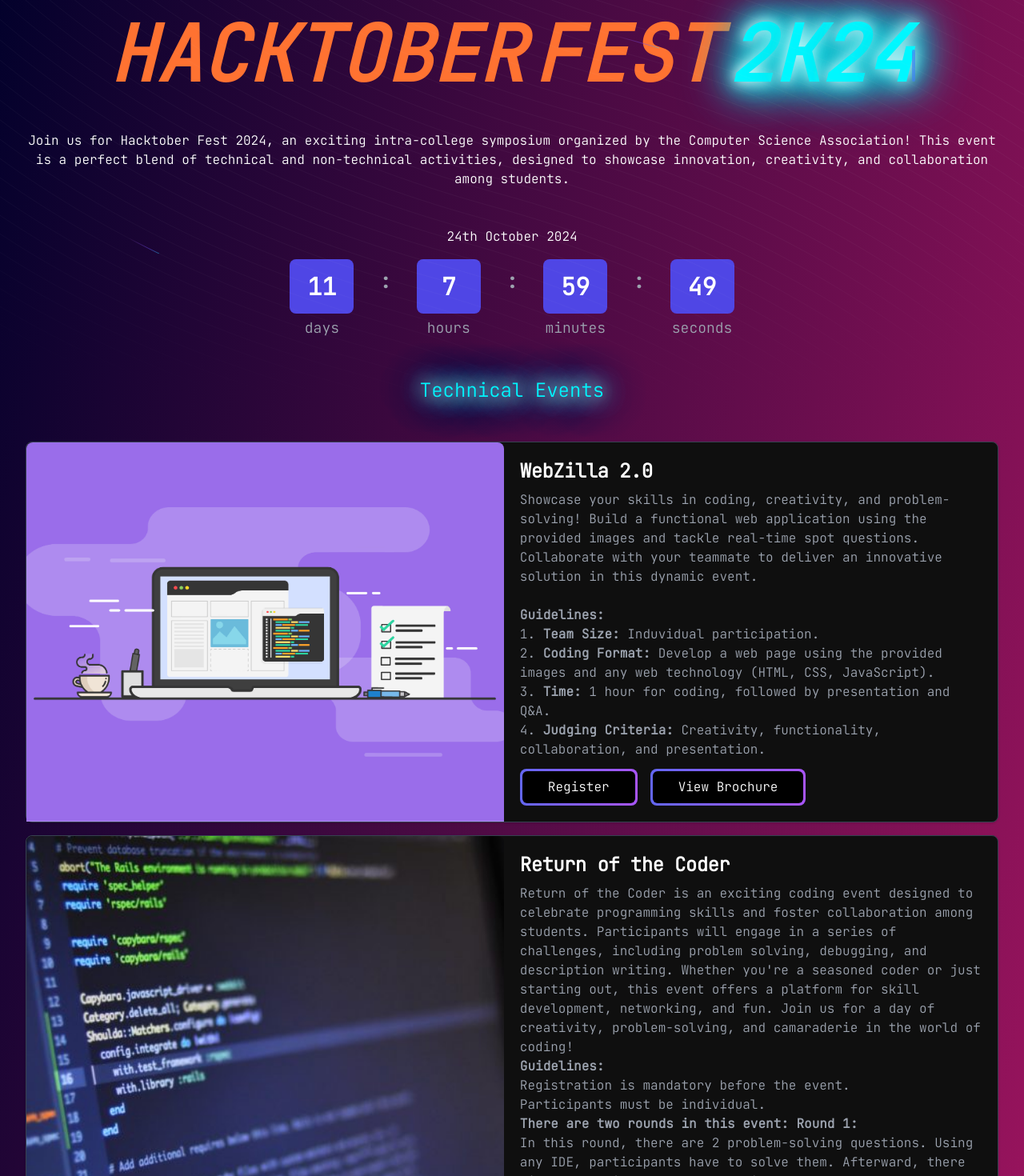
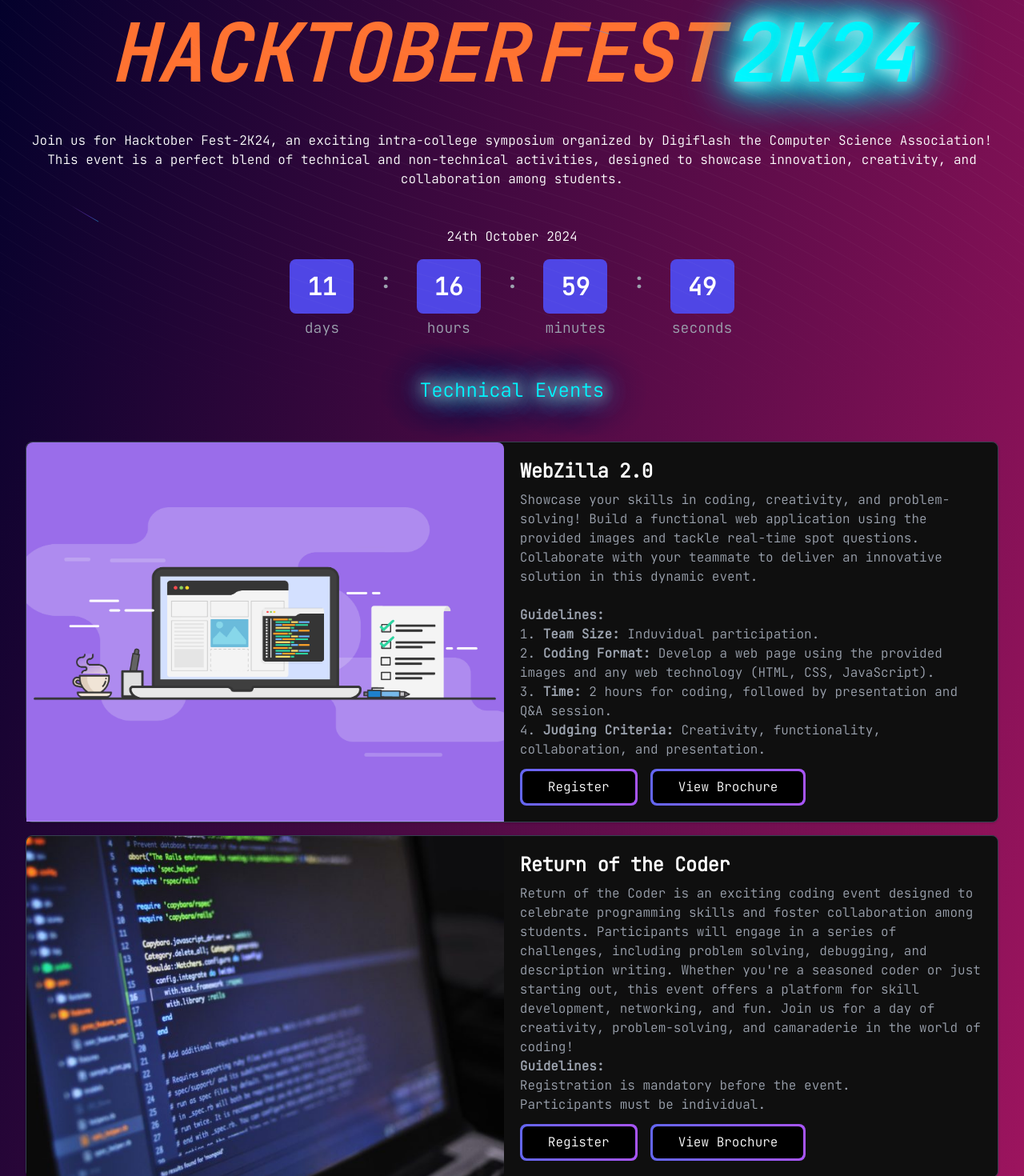
Before and after one commit to pragadeeshnehru/DigiFlash-Website, a React (Vite) app in the folder hacktoberfest-digiflash/: page / in a window 1280 px wide. Shown: the part 100-1570 px from the top of the page at 80% size. Built offline with nearby package versions, Linux system fonts and the light colour scheme.

Commit message:
changes 2

```diff
--- a/hacktoberfest-digiflash/src/components/sections/Hacktoberfest.jsx
+++ b/hacktoberfest-digiflash/src/components/sections/Hacktoberfest.jsx
@@ -39,7 +39,7 @@ const RevealOnScroll = ({ children }) => {
 };
 
 export default function Hacktoberfest() {
-  const targetDate = "2024-10-24T00:00:00";
+  const targetDate = "2024-10-24T09:00:00";
   const technicalEvents = [
     {
       title: "WebZilla 2.0",
@@ -48,7 +48,7 @@ export default function Hacktoberfest() {
           <strong>Guidelines:</strong><br/>
           1. <strong>Team Size:</strong> Induvidual participation.<br/>
           2. <strong>Coding Format:</strong> Develop a web page using the provided images and any web technology (HTML, CSS, JavaScript).<br/>
-          3. <strong>Time:</strong> 1 hour for coding, followed by presentation and Q&A.<br/>
+          3. <strong>Time:</strong> 2 hours for coding, followed by presentation and Q&A session.<br/>
           4. <strong>Judging Criteria:</strong> Creativity, functionality, collaboration, and presentation.
         `,
       image: "/events/webdesign.avif",
@@ -69,16 +69,6 @@ export default function Hacktoberfest() {
           <li>Registration is mandatory before the event.</li>
           <li>Participants must be individual.</li>
         </ul>
-
-        <strong>There are two rounds in this event:</strong>
-
-        <strong>Round 1:</strong>
-        <p>In this round, there are 2 problem-solving questions. Using any IDE, participants have to solve them.
-        Afterward, there will be 10 minutes for evaluation and result announcements.</p>
-
-        <strong>Round 2:</strong>
-        <p>This round includes 3 questions in total: one for debugging and two for finding the description of the given code (problem or question).
-        It will be a paper pen test. Based on the marking criteria, winners will be chosen.</p>
       `,
       image: "/events/coder.jpg",
       link: "https://docs.google.com/forms/d/e/1FAIpQLSdFeclCipPox6cLmWwRBEK3Qt0mWMUP1dsuqA74sfhHmqOf5Q/viewform",
@@ -91,8 +81,8 @@ export default function Hacktoberfest() {
         <strong>Guidelines:</strong><br/>
         1. <strong>Team Size:</strong> Maximum of 2 participants per team.<br/>
         2. <strong>Presentation Time:</strong> 8-10 minutes, followed by a 2-minute Q&A session.<br/>
-        3. <strong>Format:</strong> Presentations must be in PPT format. 8-10 slides<br/>
-        4. <strong>Originality:</strong> Content must be original; plagiarism will lead to disqualification.<br/>
+        3. <strong>Format:</strong> Presentations must be in PPT format. 10-15 slides<br/>
+        4. <strong>Originality:</strong> Content must be original, plagiarism will lead to disqualification.<br/>
         5. <strong>Technical Setup:</strong> Participants must bring their presentation on a USB drive or email it in advance.<br/>
         6. <strong>Judging Criteria:</strong> Evaluation will be based on content, clarity, innovation, and presentation skills.
       `,
@@ -104,10 +94,6 @@ export default function Hacktoberfest() {
       title: "Trace the Bug",
       description: `
         Trace the Bug is a team-based coding competition where teams of two will tackle a variety of programming challenges. The event spans three distinct rounds, each testing different aspects of coding skills. Whether you're a beginner or have some experience, this competition is a great way to improve, collaborate, and showcase your coding abilities.<br/><br/>
-        <strong>Rounds:</strong><br/>
-        1. <strong>Round 1:</strong> A technical quiz assessing fundamental programming concepts.<br/>
-        2. <strong>Round 2:</strong> Debugging code and predicting its output accurately.<br/>
-        3. <strong>Round 3:</strong> Developing a solution to a real-world problem using programming.<br/><br/>
         <strong>Rules:</strong><br/>
         1. <strong>Eligibility:</strong> Open to teams of two participants with basic programming knowledge. Limited to first 30 teams<br/>
         2. <strong>Languages:</strong> Participants are free to use any programming language they are comfortable with.<br/>
@@ -124,10 +110,6 @@ export default function Hacktoberfest() {
       title: "Code Link",
       description: `
         Collaborate, innovate, and showcase your technical expertise in our thrilling  Challenge! Team up with a partner and tackle three exciting rounds to prove your skills in this dynamic event.<br/><br/>
-        <strong>Event Rounds:</strong><br/>
-        1. <strong>Round 1 - Tech Quiz:</strong> Test your knowledge in a rapid-fire technical quiz, covering programming languages.<br/>
-        2. <strong>Round 2 - Crossword Puzzle:</strong> In this challenge, you will navigate a crossword puzzle to test your general technical knowledge. The objective is to find the answer in the grid with the question and clues given below, ensuring that the words correctly.<br/>
-        3. <strong>Round 3 - Technical Connection:</strong> In this challenge, you will participate in a Connection Event designed to enhance your networking skills, foster collaboration, and solve problems through interactive activities. The objective is to engage with other participants, share insights, and work together to tackle challenges that promote teamwork and creativity.<br/><br/>
         <strong>Guidelines:</strong><br/>
         1. <strong>Team Size:</strong> Maximum of 2 participants.<br/>
         2. <strong>Registration:</strong> Pre-registration is required for participation.
@@ -147,11 +129,7 @@ export default function Hacktoberfest() {
         1. Registration is mandatory before the event.<br/>
         2. Teams must consist of exactly 2 members.<br/>
         3. The first 30 registered teams will be accepted on a first-come, first-served basis.<br/><br/>
-        <strong>Event Rounds:</strong><br/>
-        1. <strong>Round 1 - Quizizz:</strong> An online quiz where the top 16 teams with the highest Quizizz scores advance.<br/>
-        2. <strong>Round 2 - Picture Perfect:</strong> One-on-one picture representation where the top 8 teams from Round 1 participate.<br/>
-        3. <strong>Round 3 - Quick Cuts:</strong> Given a set of constraints, list the maximum number of movies within 15 seconds. The top 8 teams from Round 2 compete in Quick Cuts.<br/><br/>
-        Winners will be determined by jury scores.
+        4. Winners will be determined by jury scores.<br/>
       `,
       image: "/events/cinema.png",
       link: "https://docs.google.com/forms/d/e/1FAIpQLSeaXOGRIQeQojCEdZqJASbIJRyYGQpUpE8ZECQTtZ8FJn1iQg/viewform",
@@ -162,7 +140,7 @@ export default function Hacktoberfest() {
       description: `
         Participants will be selected in a single photography round. The photo should be taken within in the college based on the theme mentioned above. The photo can be uploaded to the form which will be sent before the event. The registration is based on the First come , First serve basis. First 40 participants are allowed to participate.Showcase your photographic prowess and immortalize the beauty of our college through your lens.<br/><br/>
         <strong>Rules:</strong><br/>
-        1) <strong>Submission:</strong> Participants should submit only one photo within the given deadline.<br/>
+        1) <strong>Submission:</strong> Participants should submit only one photo within the given deadline (23/10/2024 10:00 pm).<br/>
         2) <strong>Originality:</strong> All photographs must be your original work. Plagiarism will lead to disqualification.<br/>
         3) <strong>Judging Criteria:</strong> Photographs will be judged based on composition, creativity, technical skill, and overall impact.<br/><br/>
         <strong>Themes:</strong><br/>
@@ -198,10 +176,10 @@ export default function Hacktoberfest() {
           className={"dark py-4 font-extrabold"}
         />
         <p className="py-8">
-          Join us for Hacktober Fest 2024, an exciting intra-college symposium
-          organized by the Computer Science Association! This event is a perfect
-          blend of technical and non-technical activities, designed to showcase
-          innovation, creativity, and collaboration among students.{" "}
+          Join us for Hacktober Fest-2K24, an exciting intra-college symposium
+          organized by Digiflash the Computer Science Association! This event is
+          a perfect blend of technical and non-technical activities, designed to
+          showcase innovation, creativity, and collaboration among students.{" "}
         </p>
 
         <p className="py-4 ">24th October 2024</p>
```
